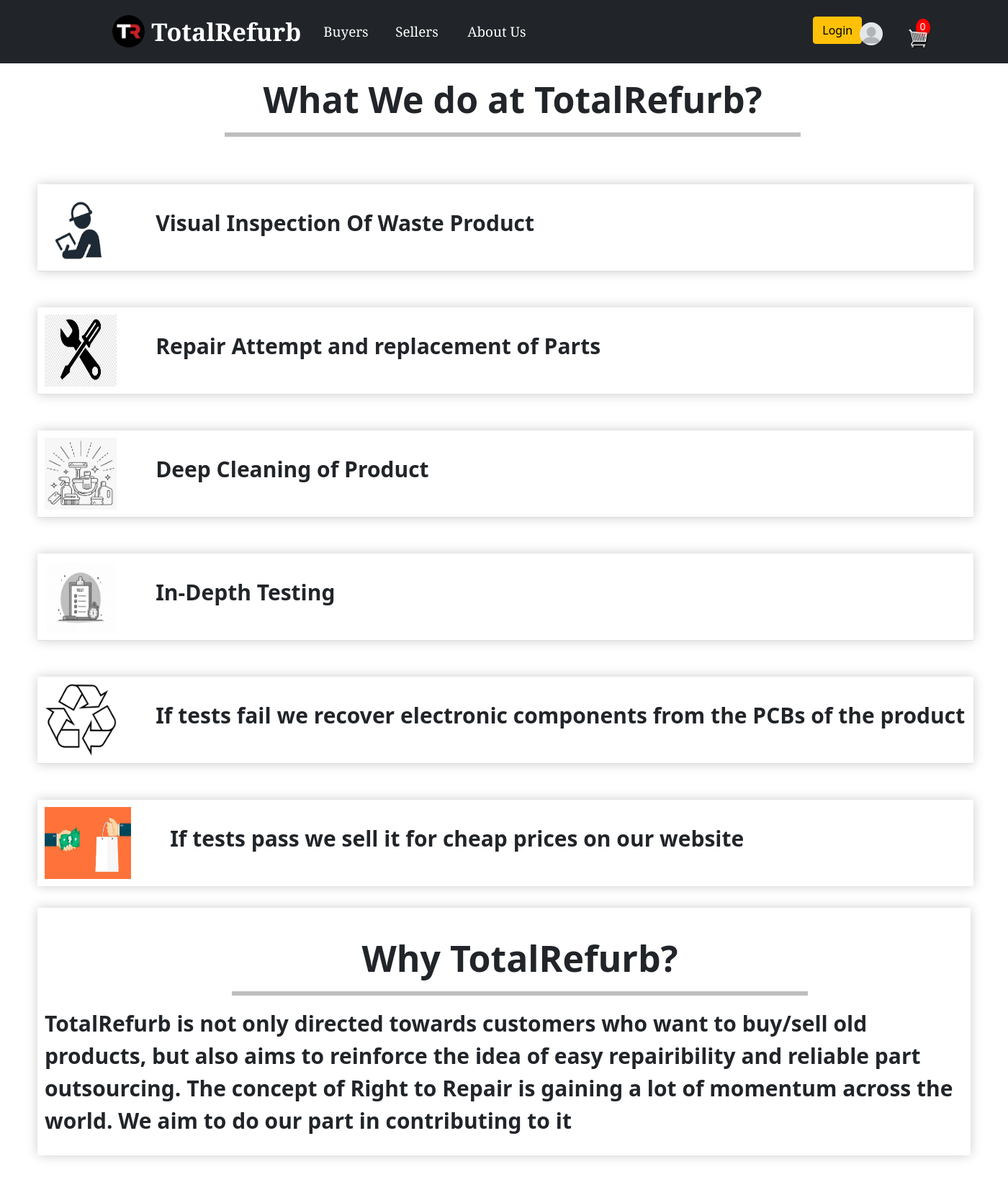
After one commit to Harshal-Solanki/Dotslash_TotalRefurb, a Django app: page /aboutus/ in a window 1400 px wide. The commit adds this page. Shown: the whole page at 72% size. Run offline with Django 3.2, Linux system fonts and the light colour scheme.

Commit message:
second commit adding aboutus

```diff
--- /dev/null
+++ b/EWApp/templates/EWApp/aboutus.html
@@ -0,0 +1,47 @@
+{% extends 'EWApp/main.html' %}
+{% load static %}
+{% block store %}
+<!-- <div class="box-element box-pos"> -->
+    <h3 style="margin-top: 20px; text-align: center; font-weight: bolder; font-size: 50px;" class="box-big">What We do
+        at
+        TotalRefurb?
+        <hr style="border: 3px solid black">
+    </h3>
+    <ul class="list-group list-group-flush">
+        <li class="list-group-item box-element aboutus-box"><img class="img1" src="{% static 'images/inspect.jpg' %}"
+                alt="inspection"> <b class="text-style">Visual Inspection Of Waste Product</b> </li>
+
+        <li class="list-group-item box-element aboutus-box"><img class="img2" src="{% static 'images/repair.png' %}"
+                alt="repair"> <b class="text-style"> Repair Attempt and replacement of Parts</b> </li>
+
+        <li class="list-group-item box-element aboutus-box"><img class="img3" src="{% static 'images/cleaning.png' %}"
+                alt="cleaning"> <b class="text-style"> Deep Cleaning of Product</b> </li>
+
+        <li class="list-group-item box-element aboutus-box"><img class="img4" src="{% static 'images/testing.png' %}"
+                alt="testing"> <b class="text-style"> In-Depth Testing</b> </li>
+
+        <li class="list-group-item box-element aboutus-box"><img class="img5" src="{% static 'images/recycling.png' %}"
+                alt="recycling"> <b class="text-style"> If tests fail we recover electronic components from the PCBs of
+                the
+                product</b></li>
+
+        <li class="list-group-item box-element aboutus-box"><img class="img6" src="{% static 'images/selling.jpg' %}"
+                alt="recycling"> <b class="text-style"> If tests pass we sell it for cheap prices on our website</b>
+        </li>
+
+    </ul>
+<!-- </div> -->
+<div class="box-element box-pos">
+    <h3 style=" text-align: center; font-size: 50px; font-weight: bolder; margin-top: 30px;" class="box-big">Why
+        TotalRefurb?
+        <hr style="border: 3px solid black">
+    </h3>
+    <p style="font-weight: bold; font-size: 30px;">TotalRefurb is not only directed towards customers who want to
+        buy/sell old products, but also aims to reinforce the
+        idea of easy repairibility and reliable part outsourcing.
+        The concept of Right to Repair is gaining a lot of momentum across the world. We aim to do our part in
+        contributing
+        to it
+    </p>
+</div>
+{% endblock store %}
--- a/EWApp/templates/EWApp/main.html
+++ b/EWApp/templates/EWApp/main.html
@@ -8,6 +8,11 @@
     <link href="https://cdn.jsdelivr.net/npm/bootstrap@5.1.3/dist/css/bootstrap.min.css" rel="stylesheet"
         integrity="sha384-1BmE4kWBq78iYhFldvKuhfTAU6auU8tT94WrHftjDbrCEXSU1oBoqyl2QvZ6jIW3" crossorigin="anonymous">
     <link rel="stylesheet" type="text/css" href="{% static 'css/main.css' %}">
+
+    <script type="text/javascript">
+		var user = '{{request.user}}'
+    </script>
+
     <meta charset="UTF-8">
     <meta http-equiv="X-UA-Compatible" content="IE=edge">
     <meta name="viewport" content="width=device-width, initial-scale=1.0">
@@ -29,7 +34,7 @@
                 <div class="navbar-nav">
                     <a class="nav-link active" aria-current="page" href="#">Buyers</a>
                     <a class="nav-link active" href="{% url 'seller' %}">Sellers</a>
-                    <a class="nav-link active" href="#">About Us</a>
+                    <a class="nav-link active" href="{% url 'aboutus' %}">About Us</a>
 
                 </div>
             </div>
@@ -62,7 +67,10 @@
 
     <script src="https://cdn.jsdelivr.net/npm/bootstrap@5.1.3/dist/js/bootstrap.bundle.min.js"
         integrity="sha384-ka7Sk0Gln4gmtz2MlQnikT1wXgYsOg+OMhuP+IlRH9sENBO0LRn5q+8nbTov4+1p"
-        crossorigin="anonymous"></script>
+        crossorigin="anonymous">
+    </script>
+
+    <script type="text/javascript" src="{% static 'js/cart.js' %}"> </script>
 </body>
 
 </html>
--- a/EWApp/templates/EWApp/store.html
+++ b/EWApp/templates/EWApp/store.html
@@ -10,7 +10,7 @@
             <h6><strong>{{product.name}}</strong></h6>
             <hr>
 
-            <button class="btn btn-outline-secondary add-btn">Add to Cart</button>
+            <button data-product="{{product.id}}" data-action="add" class="btn btn-outline-secondary add-btn update-cart">Add to Cart</button>
             <a class="btn btn-outline-success" href="#">View</a>
         <h4 style="float: right; "><strong>₹{{product.price}}</strong></h4>
         </div>
--- a/EWApp/urls.py
+++ b/EWApp/urls.py
@@ -7,4 +7,7 @@
     path('cart/', views.cart, name="cart"),
     path('order/', views.order, name="order"),
     path('seller/', views.seller, name="seller"),
+    path('aboutus/', views.aboutus, name="aboutus"),
+    path('updateitem/', views.updateitem, name="updateitem"),
+
 ]
--- a/EWApp/views.py
+++ b/EWApp/views.py
@@ -1,6 +1,7 @@
 from django.shortcuts import render
 from .models import *
 from EWApp.models import SellerForm
+from django.http import JsonResponse
 
 # Create your views here.
 def store(request):
@@ -47,3 +48,9 @@
         sellerform = SellerForm(name=name, email=email, number=number, address=address, comments=comments, city=city, state=state, pincode=pincode)
         sellerform.save()
     return render(request, 'EWApp/seller.html')
+
+def aboutus(request):
+    return render(request, 'EWApp/aboutus.html')
+
+def updateitem(request):
+    return JsonResponse('Item was added', safe=False)
--- a/static/css/main.css
+++ b/static/css/main.css
@@ -159,3 +159,56 @@
 .textArea{
     margin-left: -5px;
 }
+
+.img1{
+    height: 100px;
+    width: 100px;
+}
+
+.img2{
+    height: 100px;
+    width: 100px;
+}
+
+.img3{
+    height: 100px;
+    width: 100px;
+}
+
+.img4{
+    height: 100px;
+    width: 100px;
+}
+
+.img5{
+    height: 100px;
+    width: 100px;
+}
+
+.img6{
+    height: 100px;
+    width: 120px;
+}
+
+.list-group-item{
+    margin-top: 50px;
+}
+
+.aboutus-box{
+    width: 1300px;
+}
+
+.text-style{
+    margin-left: 50px;
+    font-size: 30px;
+}
+
+.box-big{
+    width: 800px;
+    margin-left: 260px;
+}
+
+.box-pos{
+    margin-top: 30px;
+    margin-bottom: 30px;
+}
--- a/static/js/cart.js
+++ b/static/js/cart.js
@@ -0,0 +1,63 @@
+var updateBtns = document.getElementsByClassName('update-cart')
+
+for (i = 0; i < updateBtns.length; i++) {
+	updateBtns[i].addEventListener('click', function(){
+		var productId = this.dataset.product
+		var action = this.dataset.action
+		console.log('productId:', productId, 'Action:', action)
+		console.log('USER:', user)
+
+		if (user == 'AnonymousUser'){
+			addCookieItem(productId, action)
+		}else{
+			updateUserOrder(productId, action)
+		}
+	})
+}
+
+function updateUserOrder(productId, action){
+	console.log('User is authenticated, sending data...')
+
+		var url = '/update_item/'
+
+		fetch(url, {
+			method:'POST',
+			headers:{
+				'Content-Type':'application/json',
+				'X-CSRFToken':csrftoken,
+			},
+			body:JSON.stringify({'productId':productId, 'action':action})
+		})
+		.then((response) => {
+		   return response.json();
+		})
+		.then((data) => {
+		    location.reload()
+		});
+}
+
+function addCookieItem(productId, action){
+	console.log('User is not authenticated')
+
+	if (action == 'add'){
+		if (cart[productId] == undefined){
+		cart[productId] = {'quantity':1}
+
+		}else{
+			cart[productId]['quantity'] += 1
+		}
+	}
+
+	if (action == 'remove'){
+		cart[productId]['quantity'] -= 1
+
+		if (cart[productId]['quantity'] <= 0){
+			console.log('Item should be deleted')
+			delete cart[productId];
+		}
+	}
+	console.log('CART:', cart)
+	document.cookie ='cart=' + JSON.stringify(cart) + ";domain=;path=/"
+
+	location.reload()
+}
```
Also changed, not shown: db.sqlite3, static/images/cleaning.png (added), static/images/inspect.jpg (added), static/images/recycling.png (added), static/images/repair.png (added), static/images/selling.jpg (added), static/images/testing.png (added).
